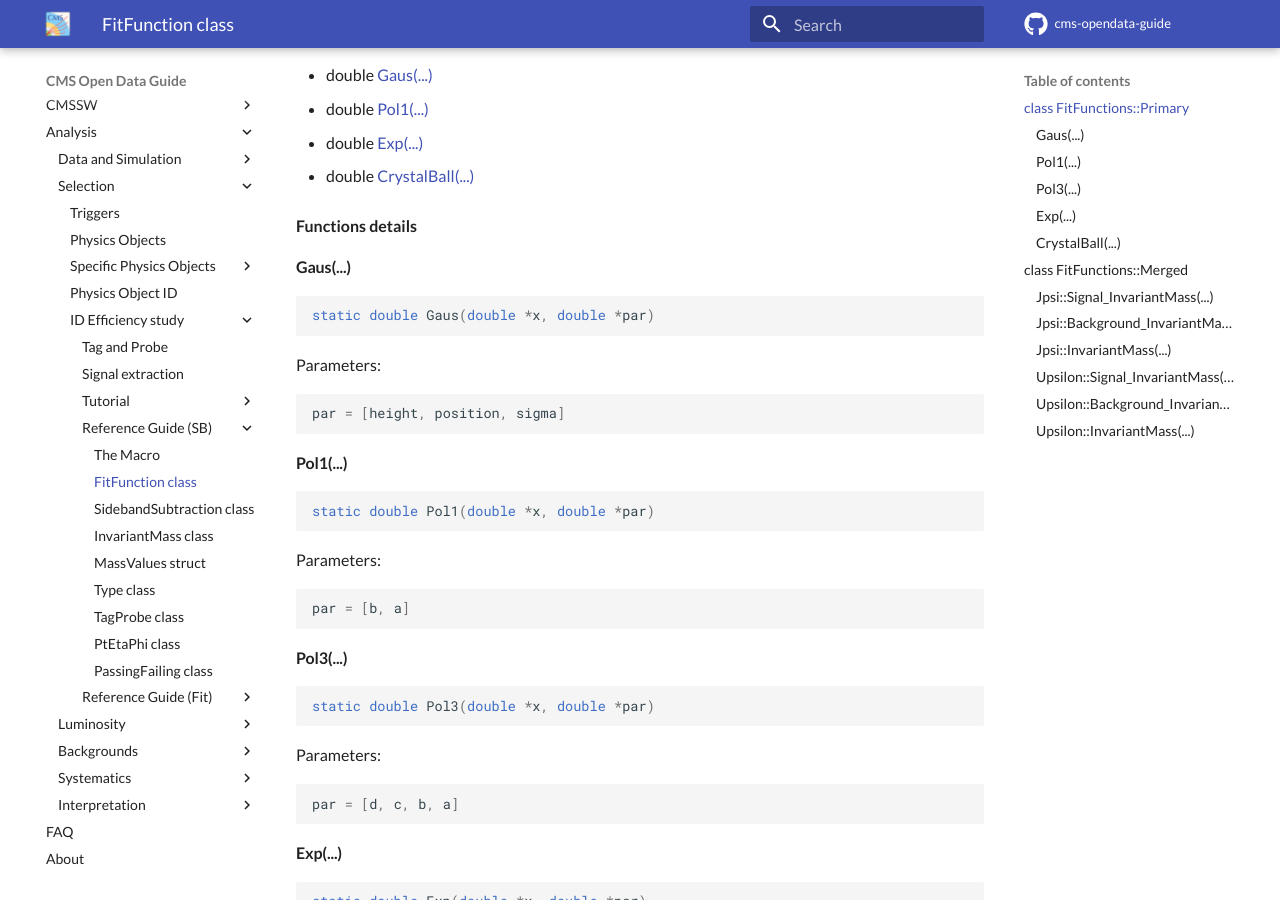
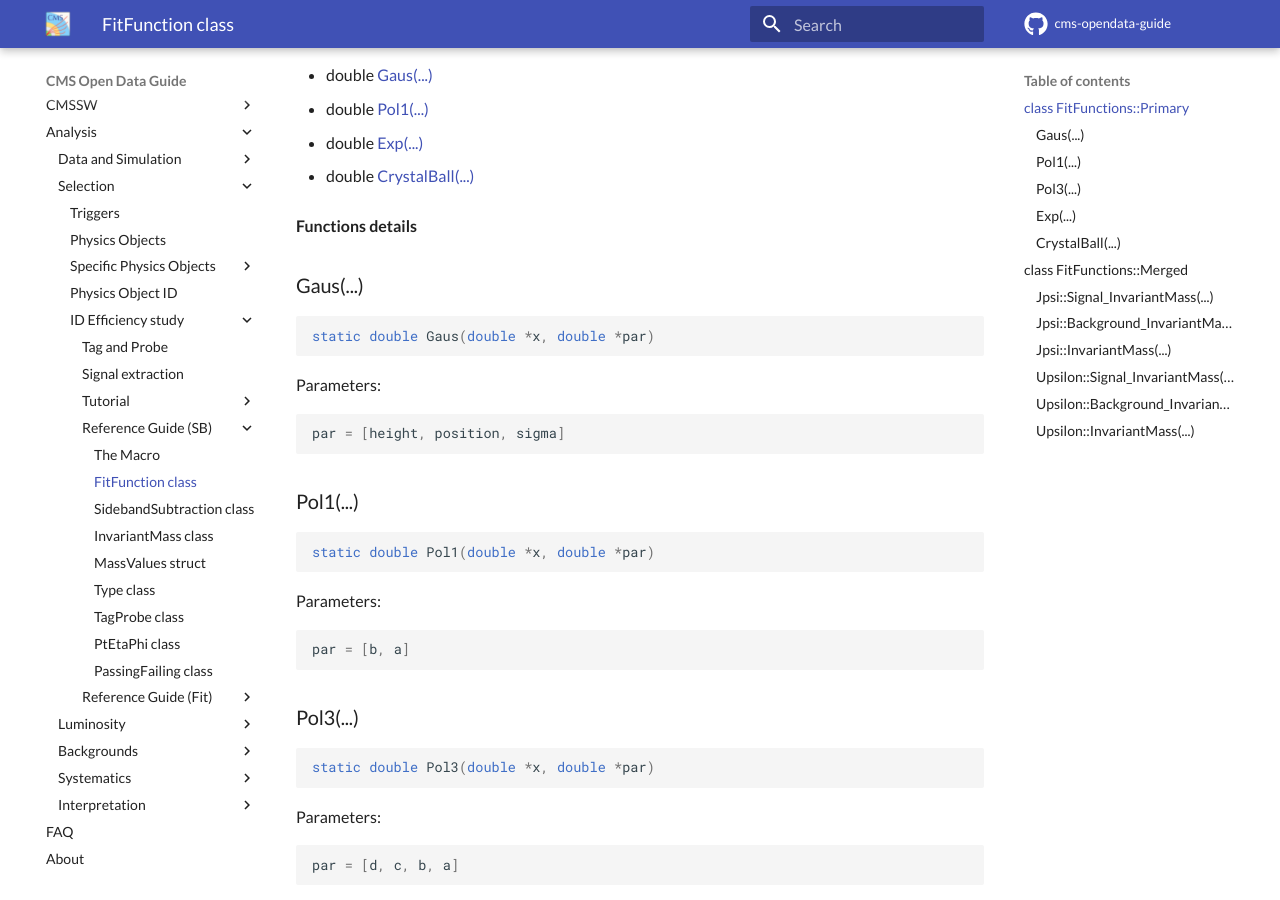
Before and after one commit to cernopendata/cms-opendata-guide, an MkDocs documentation site: the page built from docs/analysis/selection/idefficiencystudy/sidebandreferenceguide/FitFunctions.md, in a window 1280 px wide and 900 px high, scrolled down 325 px. Built offline with MkDocs 1.6.1 and Material for MkDocs 9.7.7, drawn with Linux system fonts in a browser that asks for light colours; comment, search, counter and statistics services are not loaded.

Commit message:
More compatibility for docs

````diff
--- a/docs/analysis/selection/idefficiencystudy/sidebandreferenceguide/FitFunctions.md
+++ b/docs/analysis/selection/idefficiencystudy/sidebandreferenceguide/FitFunctions.md
@@ -18,7 +18,7 @@ This class is holding primary fit functions for histograms.
 
 **Functions details**
 
-#### Gaus(...)
+### Gaus(...)
 
 ```cpp
 static double Gaus(double *x, double *par)
@@ -30,7 +30,7 @@ Parameters:
 par = [height, position, sigma]
 ```
 
-#### Pol1(...)
+### Pol1(...)
 
 ```cpp
 static double Pol1(double *x, double *par)
@@ -42,7 +42,7 @@ Parameters:
 par = [b, a]
 ```
 
-#### Pol3(...)
+### Pol3(...)
 
 ```cpp
 static double Pol3(double *x, double *par)
@@ -54,7 +54,7 @@ Parameters:
 par = [d, c, b, a]
 ```
 
-#### Exp(...)
+### Exp(...)
 
 ```cpp
 static double Exp(double *x, double *par)
@@ -66,7 +66,7 @@ Parameters:
 par = [height, width]
 ```
 
-#### CrystalBall(...)
+### CrystalBall(...)
 
 ```cpp
 static double CrystalBall(double *x, double *par)
@@ -98,7 +98,7 @@ This class holds merged fit functions for histograms.
 
 **Functions details**
 
-#### Jpsi::Signal_InvariantMass(...)
+### Jpsi::Signal_InvariantMass(...)
 
 ```cpp
 static double Signal_InvariantMass(double *x, double *par)
@@ -116,7 +116,7 @@ Parameters:
 par = [height, position, sigma, alpha, n, mean, sigma, yield]
 ```
 
-#### Jpsi::Background_InvariantMass(...)
+### Jpsi::Background_InvariantMass(...)
 
 ```cpp
 static double Background_InvariantMass(double *x, double *par)
@@ -132,7 +132,7 @@ Parameters:
 par = [b, a]
 ```
 
-#### Jpsi::InvariantMass(...)
+### Jpsi::InvariantMass(...)
 
 ```cpp
 static double Signal_InvariantMass(double *x, double *par) + Background_InvariantMass(double *x, double *par)
@@ -152,7 +152,7 @@ Parameters:
 par = [height1, position1, sigma1, alpha2, n2, mean2, sigma2, yield2, b, a]
 ```
 
-#### Upsilon::Signal_InvariantMass(...)
+### Upsilon::Signal_InvariantMass(...)
 
 ```cpp
 static double Signal_InvariantMass(double *x, double *par)
@@ -172,7 +172,7 @@ Parameters:
 par = [alpha1, n1, mean1, sigma1, yield1, height2, position2, sigma2, height3, position3, sigma3]
 ```
 
-#### Upsilon::Background_InvariantMass(...)
+### Upsilon::Background_InvariantMass(...)
 
 ```cpp
 static double Background_InvariantMass(double *x, double *par)
@@ -188,7 +188,7 @@ Parameters:
 par = [d, c, b, a]
 ```
 
-#### Upsilon::InvariantMass(...)
+### Upsilon::InvariantMass(...)
 
 ```cpp
 static double Signal_InvariantMass(double *x, double *par) + Background_InvariantMass(double *x, double *par)
````
Also changed, not shown: docs/analysis/selection/idefficiencystudy/sidebandreferenceguide/PassingFailing.md (+3 -1 lines), docs/analysis/selection/idefficiencystudy/tutorial/02-fitting.md (+7 -8 lines), docs/analysis/selection/idefficiencystudy/tutorial/03-sidebandsubtraction.md (+3 -3 lines), docs/analysis/selection/idefficiencystudy/tutorial/04-comparison.md (+2 -2 lines), docs/images/analysis/cmsefficiency/sidebandreferenceguide/consistencyDebugCout.svg (added).
